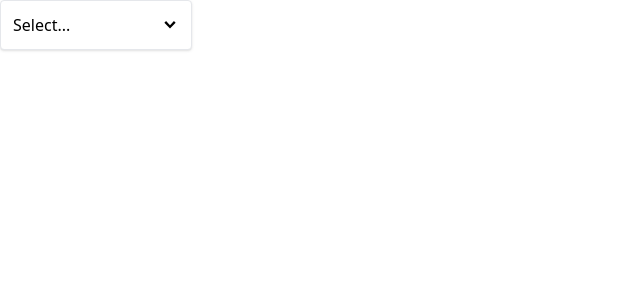
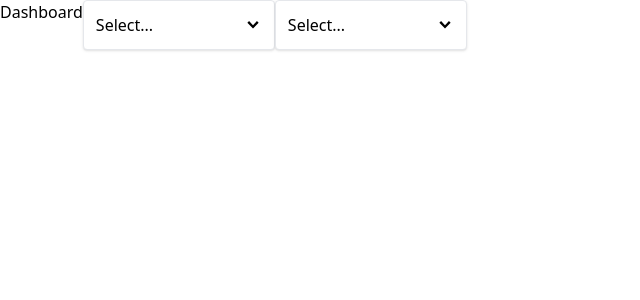
Before and after one commit to Aman07a/react-comps, a React (Create React App) app: page / in a window 1280 px wide. Shown: the top 300 px of the page, without its empty margins (0-640 px from the left). Built offline with nearby package versions, Linux system fonts and the light colour scheme.

Commit message:
Traditional Browser Navigation

```diff
--- a/src/App.js
+++ b/src/App.js
@@ -16,6 +16,8 @@ function App() {
 
   return (
     <div className="flex">
+      <a href="/dashboard">Dashboard</a>
+      <Dropdown options={options} value={selection} onChange={handleSelect} />
       <Dropdown options={options} value={selection} onChange={handleSelect} />
     </div>
   );
```
